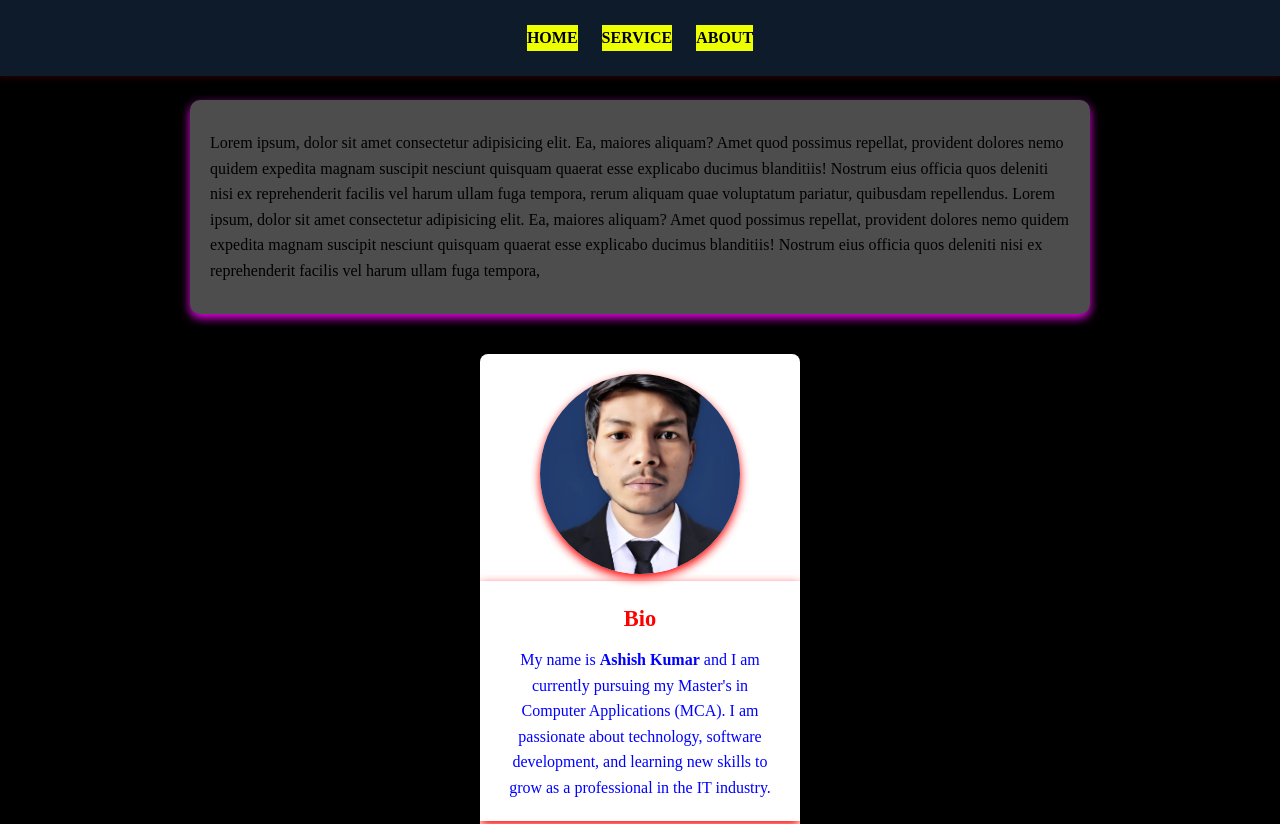
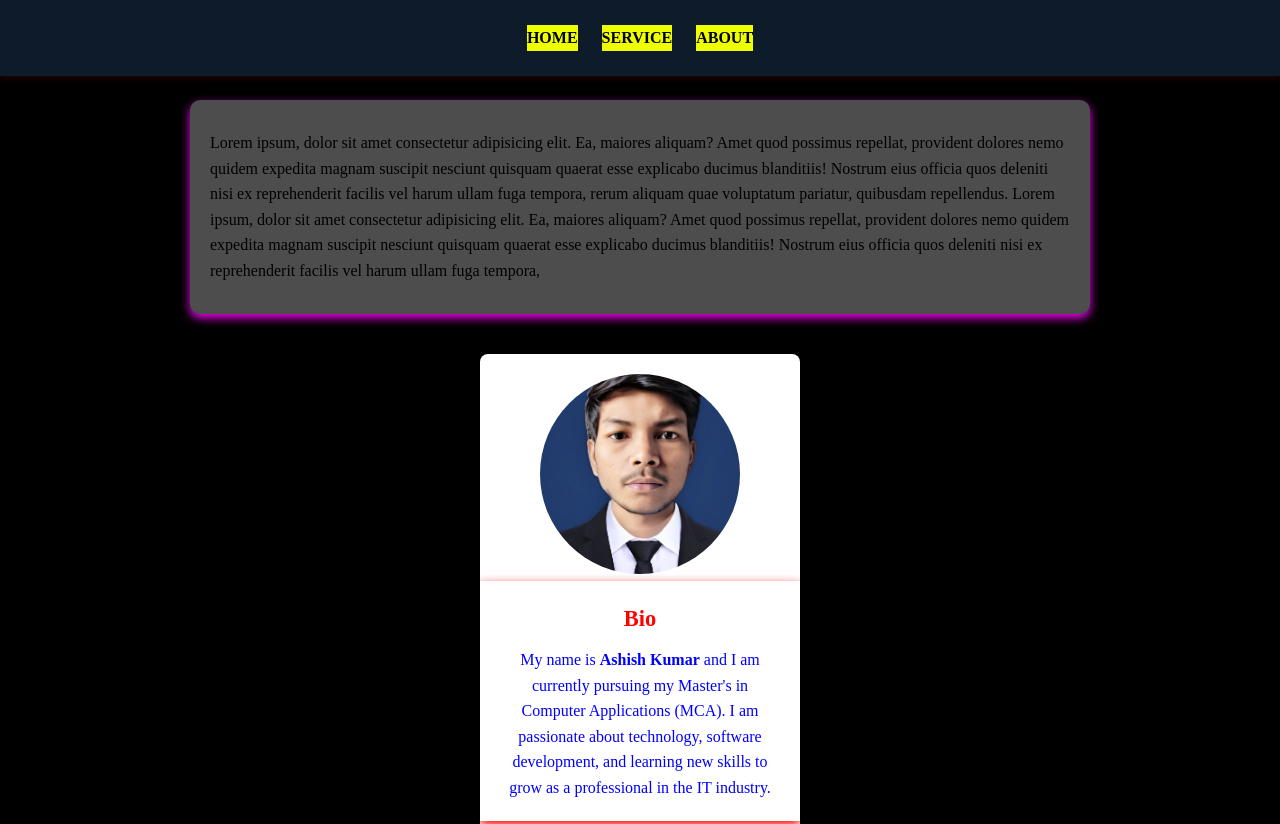
Before and after one commit to Ashishkumar4u/2ndassinment, a plain HTML site: page index.html in a window 1280 px wide. Shown: the top 824 px of the page. Drawn offline with Linux system fonts and the light colour scheme.

Commit message:
Update index.html

```diff
--- a/index.html
+++ b/index.html
@@ -90,7 +90,7 @@
       border-radius: 50%;
       object-fit: cover;
       margin-top: 20px;
-      box-shadow: 0 4px 10px red
+
     }
 
     .card-content {
```
